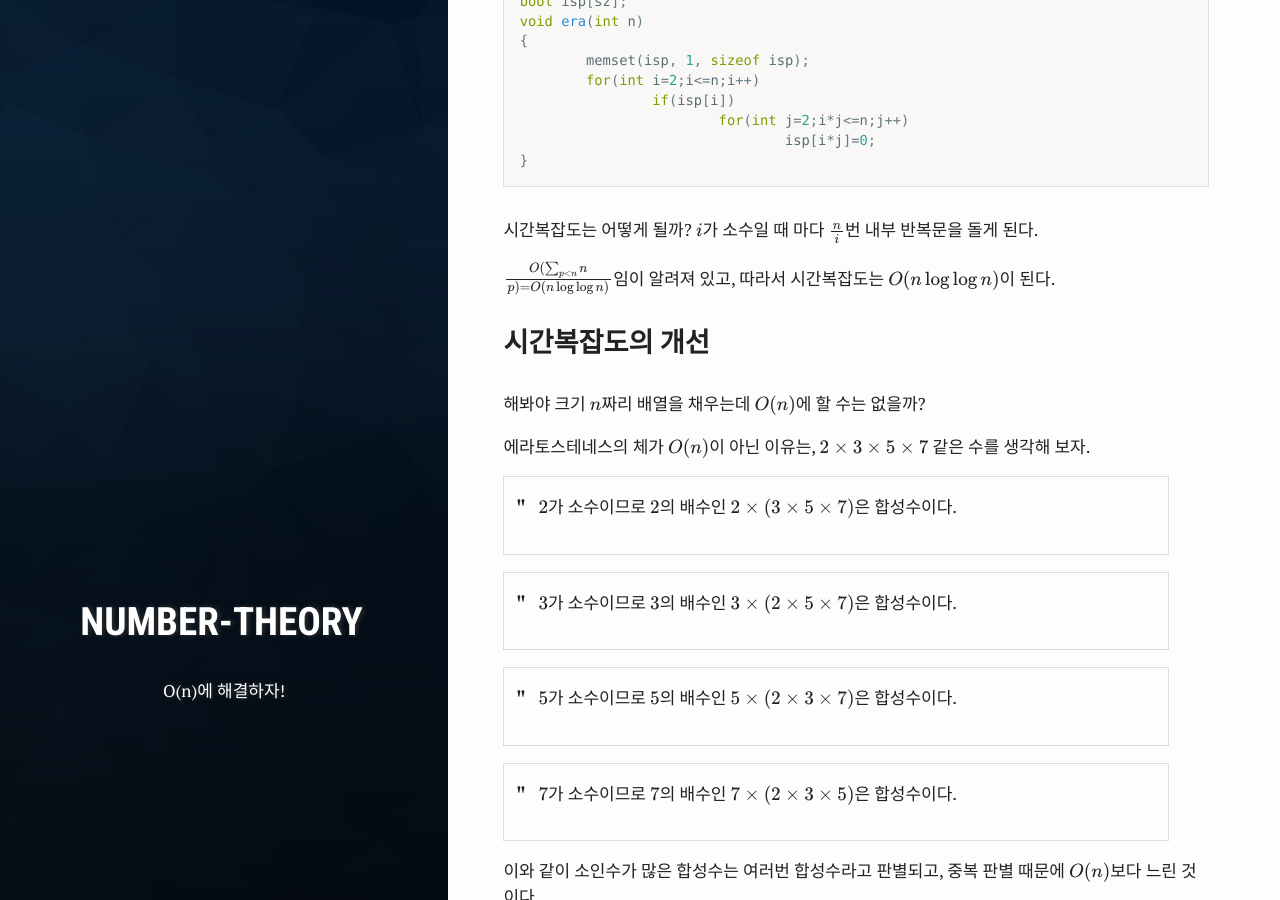
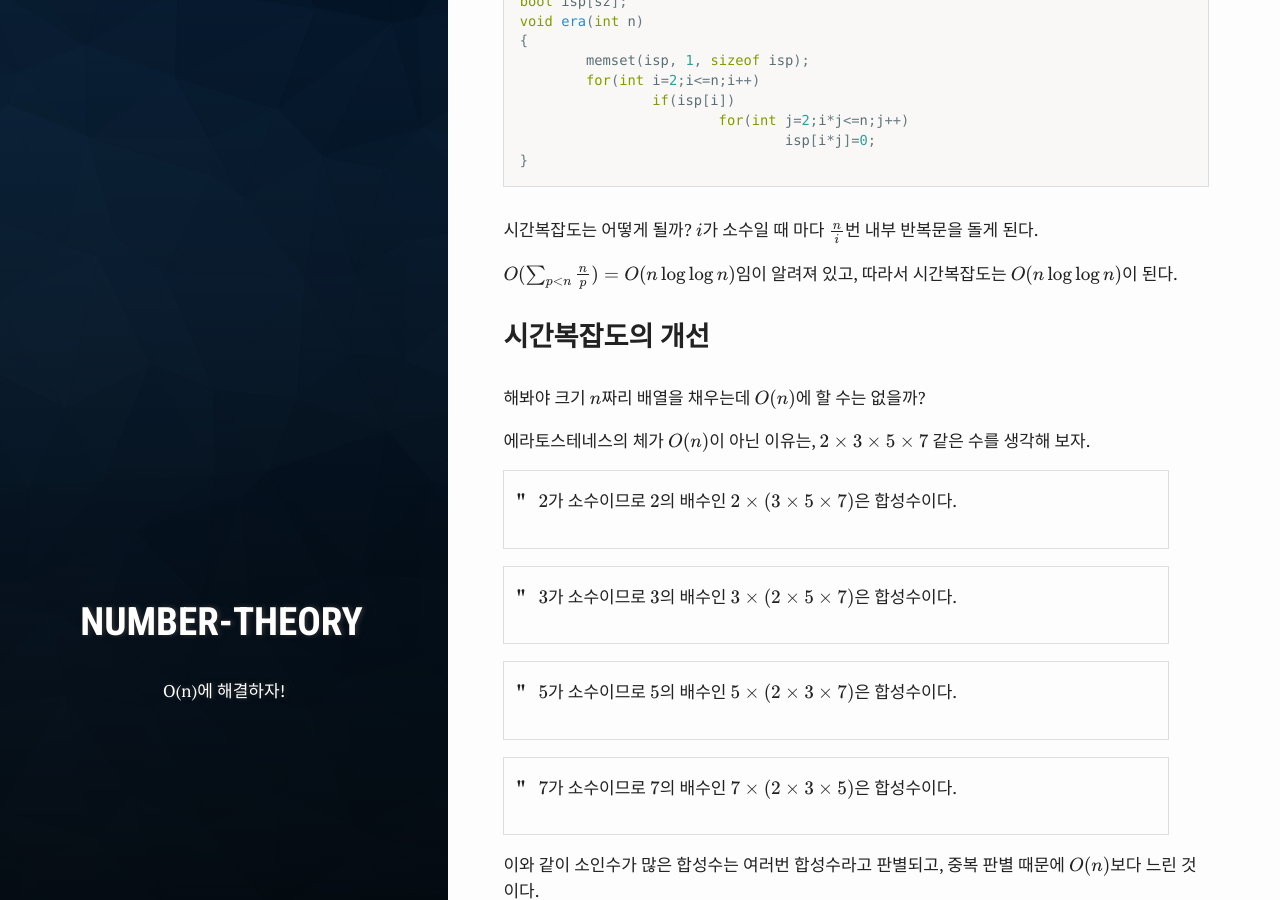
Before and after one commit to ahgus89/ahgus89.github.io, a Jekyll site: the page built from _posts/2020-02-24-Linear_sieve.md, in a window 1280 px wide and 900 px high, scrolled down 692 px. Built offline with Jekyll 4.4.1, drawn with Linux system fonts in a browser that asks for light colours; formulas are drawn with MathJax 3.

```diff
--- a/_posts/2020-02-24-Linear_sieve.md
+++ b/_posts/2020-02-24-Linear_sieve.md
@@ -35,7 +35,7 @@ void era(int n)
 
 시간복잡도는 어떻게 될까? $i$가 소수일 때 마다 $n \over i$번 내부 반복문을 돌게 된다.
 
-$O(\sum_{p < n} n\over p) = O(n \log \log n)$임이 알려져 있고, 따라서 시간복잡도는 $O(n \log \log n)$이 된다.
+$O(\sum_{p < n} {n \over p}) = O(n \log \log n)$임이 알려져 있고, 따라서 시간복잡도는 $O(n \log \log n)$이 된다.
 
 ### 시간복잡도의 개선
 해봐야 크기 $n$짜리 배열을 채우는데 $O(n)$에 할 수는 없을까?
```
